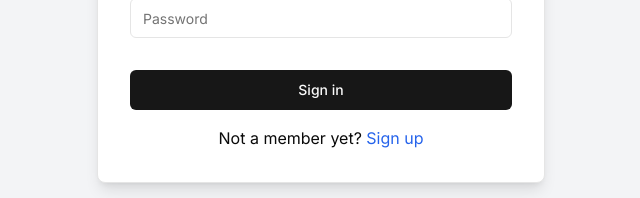
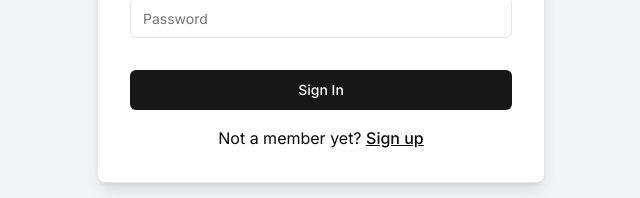
Before and after one commit to Prathamesh0222/feedback, a Next.js app: page /sign-in in a window 1280 px wide. Shown: the part 466-664 px from the top of the page, without its empty margins (319-959 px from the left). Built offline with nearby package versions, Linux system fonts and the light colour scheme.

Commit message:
refactor: Improve sign-in and sign-up pages with form components and validation

```diff
--- a/src/app/(auth)/sign-in/page.tsx
+++ b/src/app/(auth)/sign-in/page.tsx
@@ -11,15 +11,18 @@ import { Input } from "@/components/ui/input";
 import { useToast } from "@/hooks/use-toast";
 import { signInSchema } from "@/schemas/signInSchema";
 import { zodResolver } from "@hookform/resolvers/zod";
+import { Loader2 } from "lucide-react";
 import { signIn } from "next-auth/react";
 import Link from "next/link";
 import { useRouter } from "next/navigation";
+import { useState } from "react";
 import { useForm } from "react-hook-form";
 import * as z from "zod";
 
 export default function Signin() {
   const router = useRouter();
-  const { toast } = useToast();
+
+  const [isSubmitting, setIsSubmitting] = useState(false);
 
   const form = useForm<z.infer<typeof signInSchema>>({
     resolver: zodResolver(signInSchema),
@@ -29,7 +32,9 @@ export default function Signin() {
     },
   });
 
+  const { toast } = useToast();
   const onSubmit = async (data: z.infer<typeof signInSchema>) => {
+    setIsSubmitting(true);
     const result = await signIn("credentials", {
       redirect: false,
       identifier: data.identifier,
@@ -39,14 +44,25 @@ export default function Signin() {
     if (result?.error) {
       if (result.error === "CredentialsSignin") {
         toast({
-          title: "Sign in failed",
-          description: "Invalid username or password",
+          title: "Login Failed",
+          description: "Incorrect username or password",
           variant: "destructive",
         });
       } else {
-        router.push("/dashboard");
+        toast({
+          title: "Error",
+          description: result.error,
+          variant: "destructive",
+        });
       }
+    } else {
+      toast({
+        title: "Success",
+        description: "You have successfully signed in",
+      });
+      router.push("/dashboard");
     }
+    setIsSubmitting(false);
   };
 
   return (
@@ -54,7 +70,7 @@ export default function Signin() {
       <div className="border bg-white p-8 w-full max-w-md space-y-4 rounded-lg shadow-lg">
         <div className="text-center">
           <h1 className="text-4xl font-extrabold mb-6">
-          Welcome Back to True Opinions
+            Welcome Back to True Opinions
           </h1>
           <p className="mb-4">Sign in to continue your secret conversations</p>
         </div>
@@ -73,7 +89,7 @@ export default function Signin() {
             />
             <FormField
               control={form.control}
-              name="identifier"
+              name="password"
               render={({ field }) => (
                 <FormItem>
                   <FormLabel>Password</FormLabel>
@@ -82,15 +98,22 @@ export default function Signin() {
                 </FormItem>
               )}
             />
-            <Button type="submit" className="w-full">
-              Sign in
+            <Button type="submit" className="w-full" disabled={isSubmitting}>
+              {isSubmitting ? (
+                <>
+                  <Loader2 className="mr-2 h-4 w-4 animate-spin" /> Signing
+                  in...
+                </>
+              ) : (
+                "Sign In"
+              )}
             </Button>
           </form>
         </Form>
-        <div className="text-center mt-4">
+        <div className="text-center">
           <p>
             Not a member yet?{" "}
-            <Link href="/sign-up" className="text-blue-600 hover:text-blue-800">
+            <Link href="/sign-up" className="underline font-medium">
               Sign up
             </Link>
           </p>
--- a/src/app/(auth)/sign-up/page.tsx
+++ b/src/app/(auth)/sign-up/page.tsx
@@ -71,7 +71,7 @@ const Signup = () => {
         title: "Success",
         description: response.data.message,
       });
-      router.push(`/verify/${username}`);
+      router.replace(`/verify/${data.username}`);
       setIsSubmitting(false);
     } catch (error) {
       console.error("Error in signup of user", error);
@@ -110,6 +110,7 @@ const Signup = () => {
                     }}
                   />
                   {isCheckingUsername && <Loader2 className="animate-spin" />}
+                  {!isCheckingUsername && usernameMessage && (
                     <p
                       className={`text-sm ${
                         usernameMessage === "Username is unique"
@@ -119,6 +120,7 @@ const Signup = () => {
                     >
                       {usernameMessage}
                     </p>
+                  )}
                   <FormMessage />
                 </FormItem>
               )}
```
Lines whose indentation alone changed are shown as unchanged.
